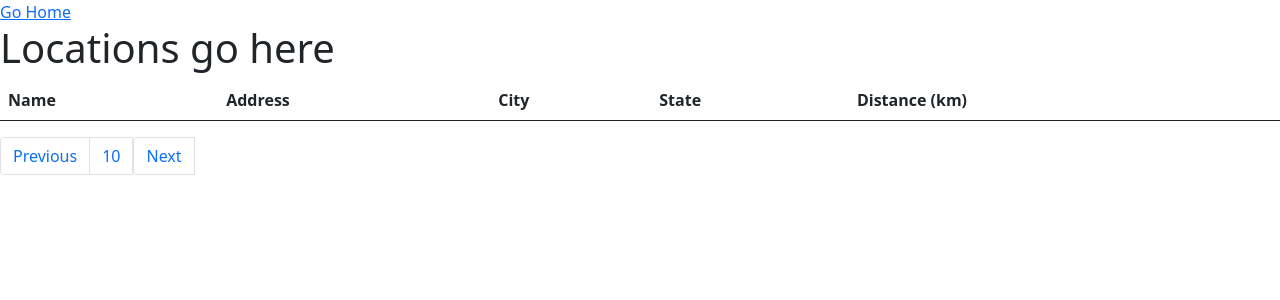
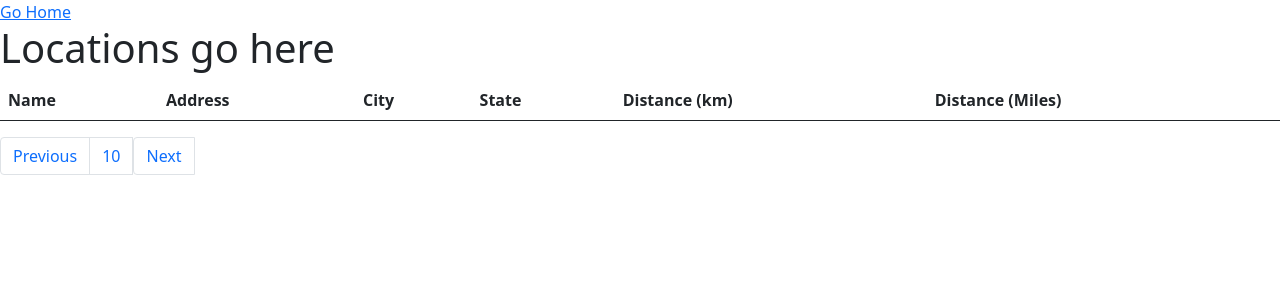
Before and after one commit to MubarekA/Vaccine-assist, a Flask app: template templates/locations.html in a window 1280 px wide. Shown: the top 300 px of the page. Run offline with Flask 2, Linux system fonts and the light colour scheme; the template is opened without the code that fills it: most values are stand-ins (such as "Sample title", 1, 10 or a date in 2020); lists and menus that the app fills with data are empty.

Commit message:
Added a column for distance in miles.

```diff
--- a/templates/locations.html
+++ b/templates/locations.html
@@ -21,6 +21,7 @@
 					<th scope="col">City</th>     <!--City Column-->
 					<th scope="col">State</th>    <!--State Column-->
 					<th scope="col">Distance (km)</th>  <!--Distance-->
+					<th scope="col">Distance (Miles) </th>
 				</tr>
 			</thead>
 			<tbody>
@@ -31,6 +32,7 @@
 						<td>{{ location[2] }}</td> <!--City-->
 						<td>{{ location[3] }}</td> <!--State-->
 						<td>{{ location[4] }}</td> <!--Distance-->
+						<td>{{ location[4]* 0.62137 }}</td> <!--Distance in miles-->
 					</tr>
 				{% endfor %}  <!--When to stop for loop-->
 			</tbody>
```
